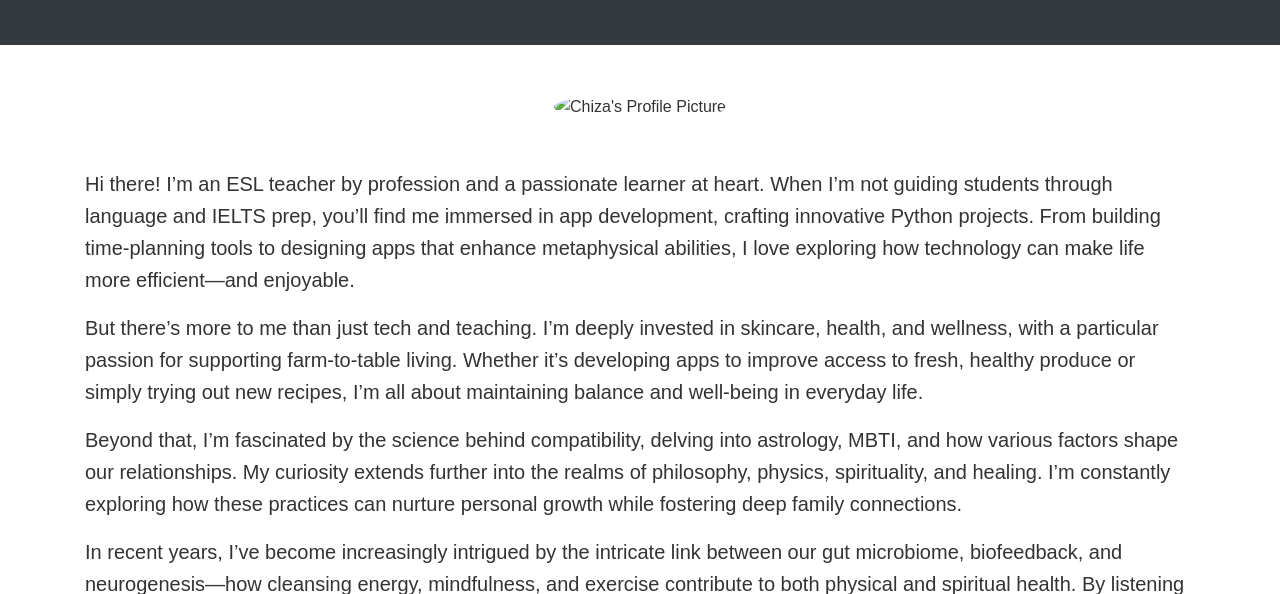
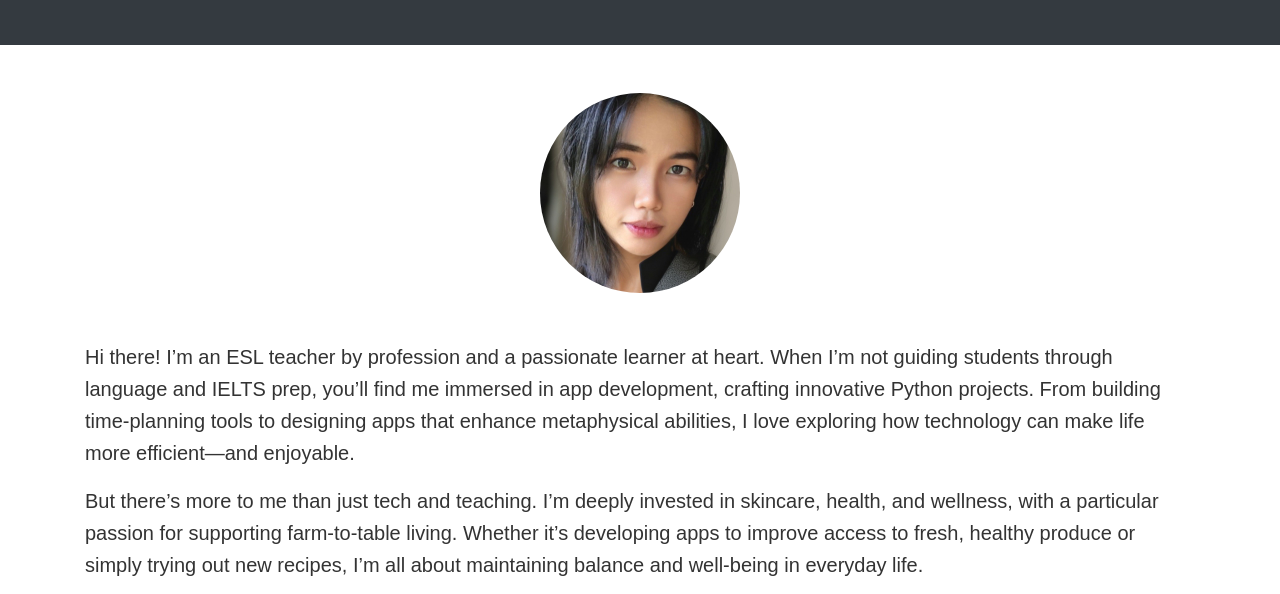
Before and after one commit to chizsaleei/portfolio, a plain HTML site: page aboutme.html in a window 1280 px wide. Shown: the part 160-754 px from the top of the page. Drawn offline with nearby package versions, Linux system fonts and the light colour scheme.

Commit message:
Update aboutme.html

```diff
--- a/aboutme.html
+++ b/aboutme.html
@@ -24,7 +24,7 @@
 
         <!-- Profile Image -->
         <section class="mb-5 text-center">
-            <img src="portfolio/images/self.jpg" alt="Chiza's Profile Picture" class="img-fluid rounded-circle" width="200" height="200">
+            <img src="portfolio/images/self/1726141376478.jpg" alt="Chiza's Profile Picture" class="img-fluid rounded-circle" width="200" height="200">
         </section>
 
         <!-- About Me Text Section -->
```
